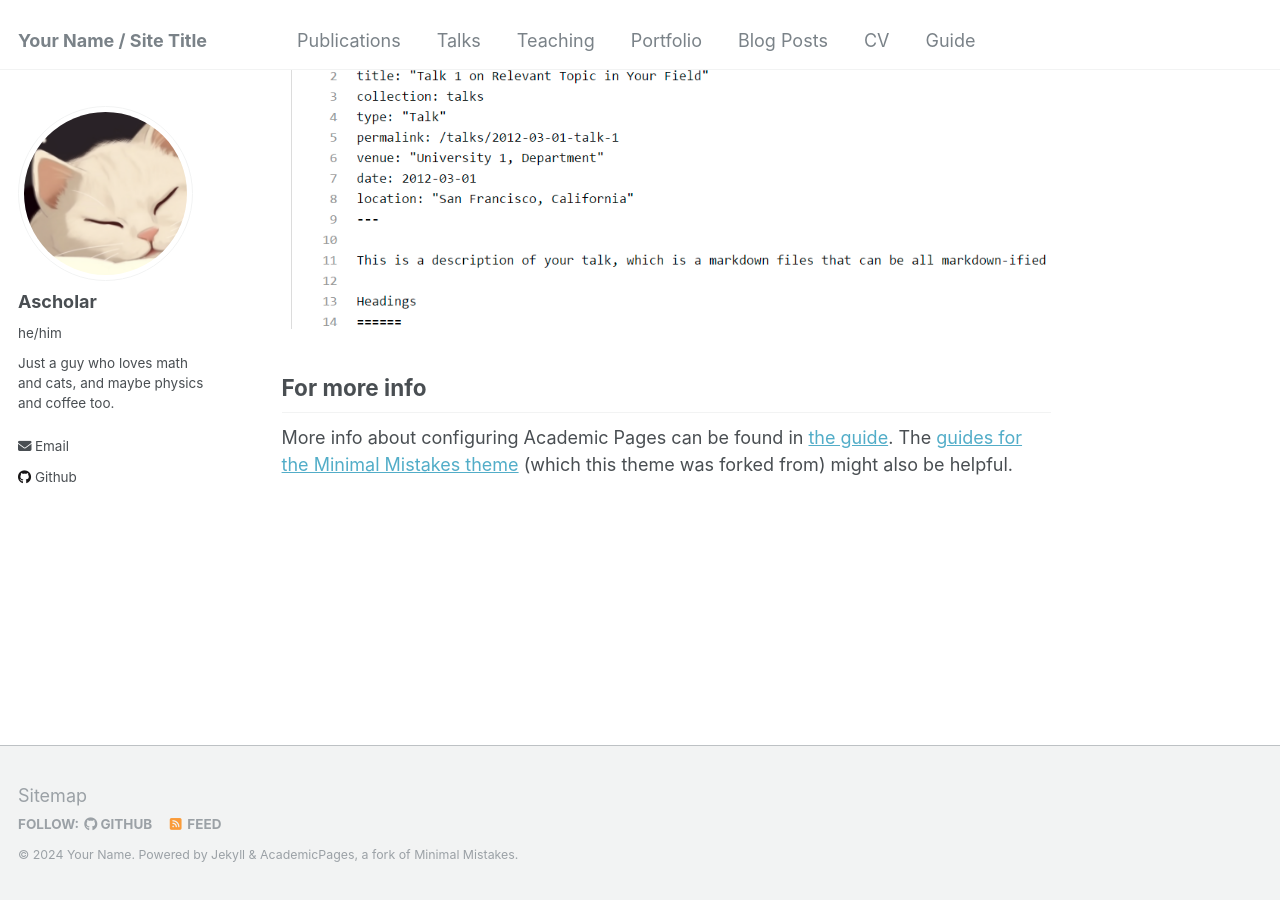
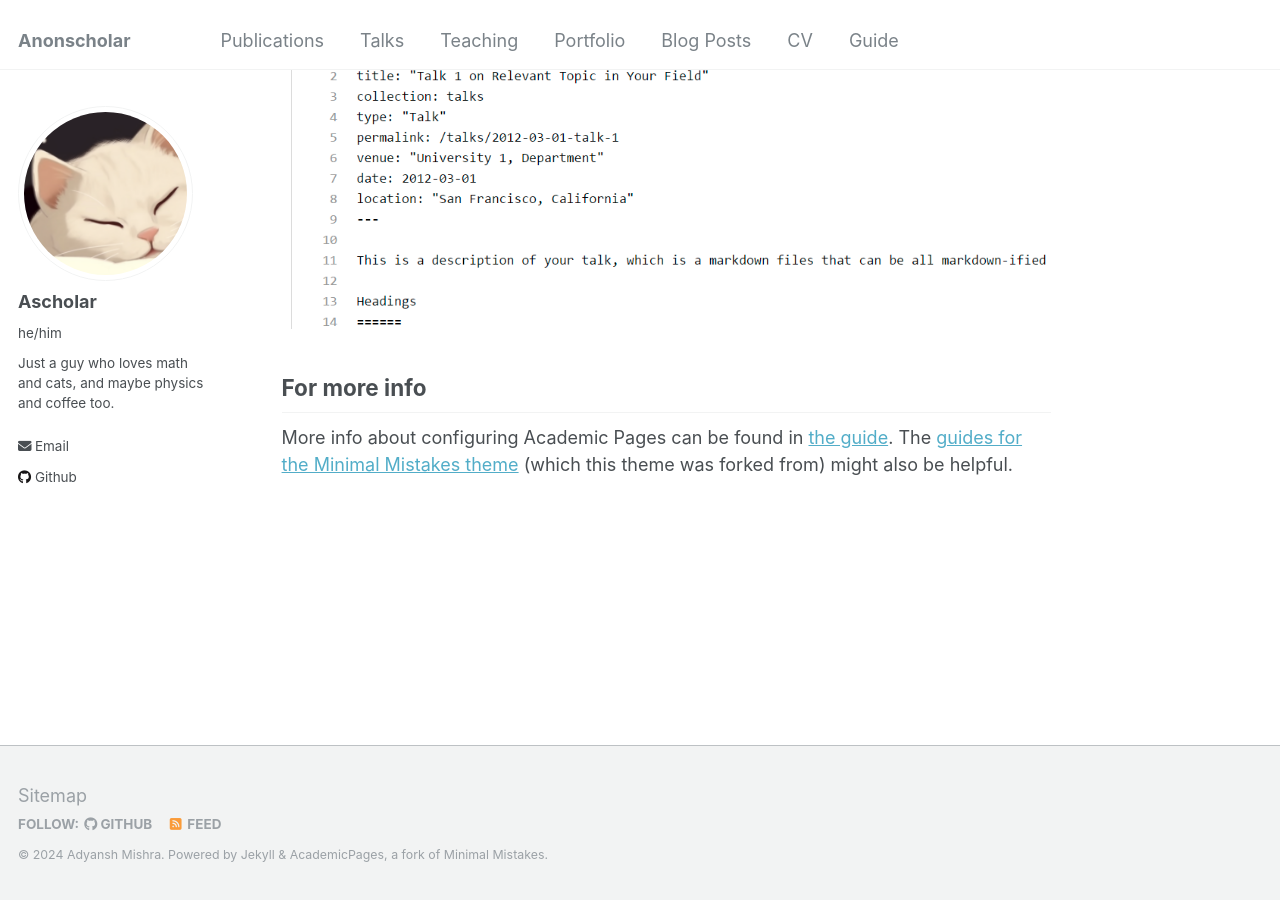
Before and after one commit to Anonscholar/anonscholar.github.io, a Jekyll site: the page built from _pages/about.md, in a window 1280 px wide and 900 px high, scrolled down 2660 px. Built offline with Jekyll 4.4.1, drawn with Linux system fonts in a browser that asks for light colours.

Commit message:
final sidebar and config

```diff
--- a/_config.yml
+++ b/_config.yml
@@ -8,13 +8,13 @@
 
 # Basic Site Settings
 locale                   : "en-US"
-title                    : "Your Name / Site Title"
+title                    : "Anonscholar"
 title_separator          : "-"
-name                     : &name "Your Name"
+name                     : &name "Adyansh Mishra"
 description              : &description "personal description"
-url                      : https://academicpages.github.io # the base hostname & protocol for your site e.g. "https://mmistakes.github.io"
+url                      : https://anonscholar.github.io # the base hostname & protocol for your site e.g. "https://mmistakes.github.io"
 baseurl                  : "" # the subpath of your site, e.g. "/blog"
-repository               : "academicpages/academicpages.github.io"
+repository               : "Anonscholar/anonscholar.github.io"
 
 # Site Author - The following control what appear as part of the author content on the side bar.
 #               If a field is blank the icon and link will not appear, otherwise it will be shown.
```
